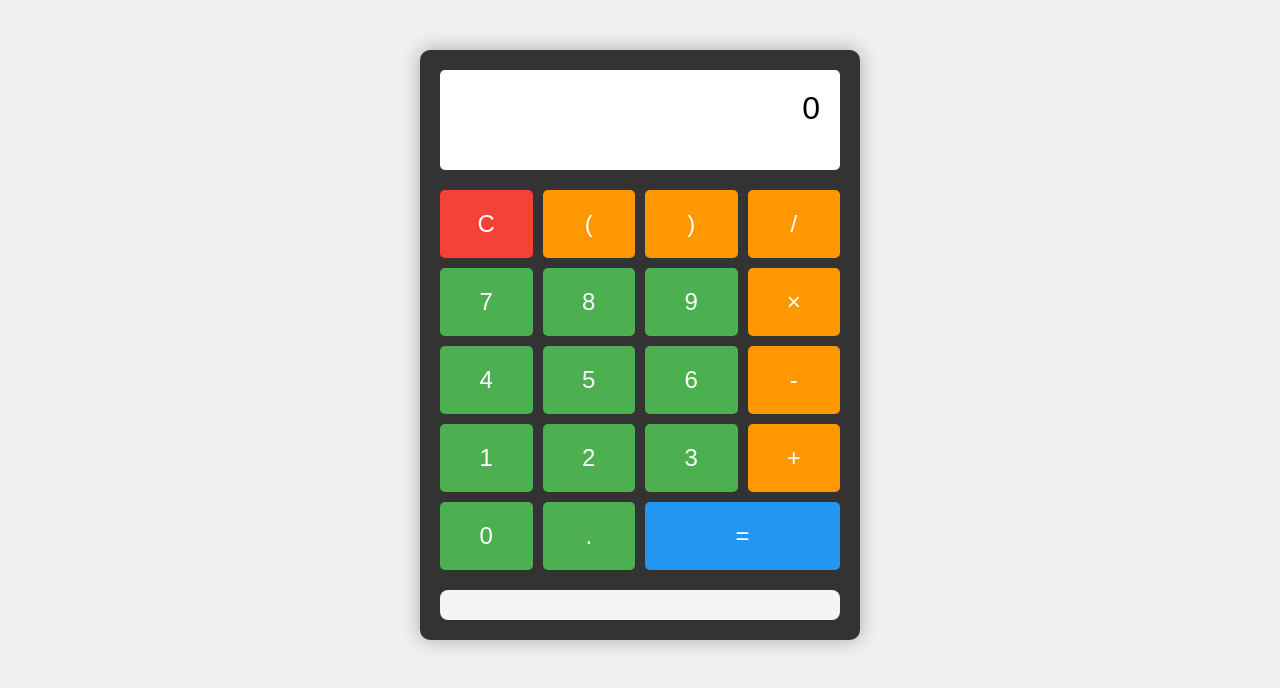
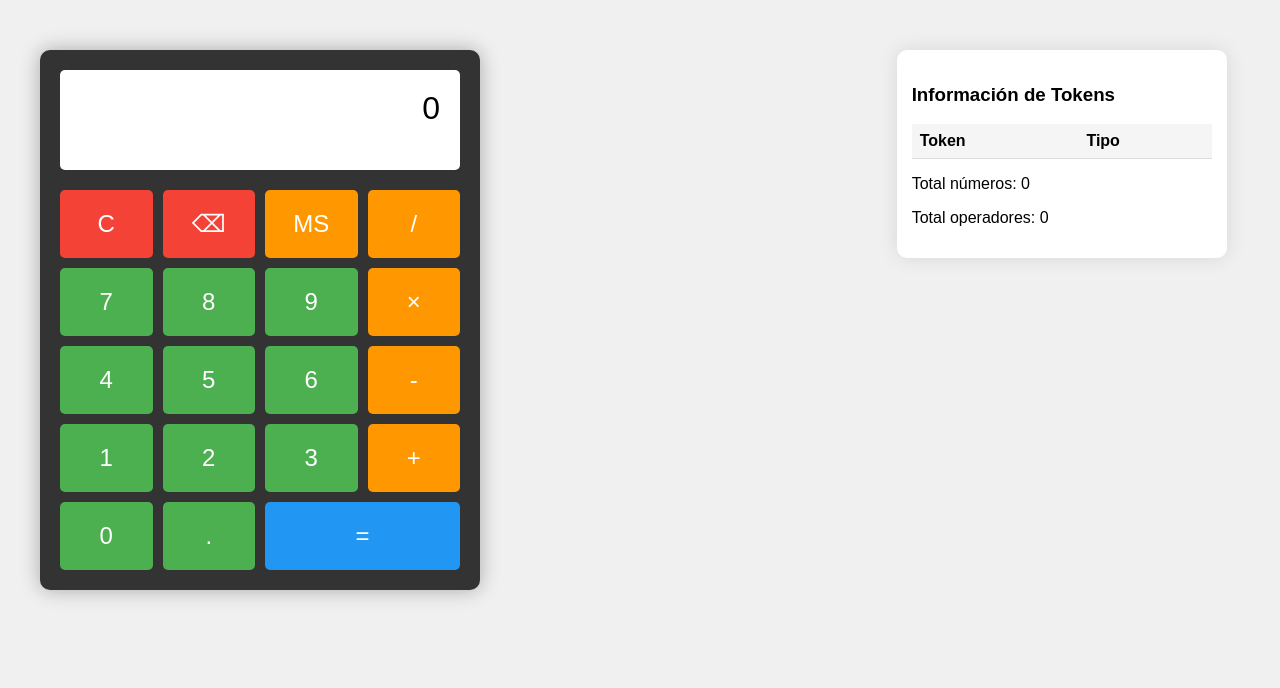
Before and after one commit to arturolongo/Calculadora-Automata, a Django app: page / in a window 1280 px wide. Shown: the top 688 px of the page. Run offline with Django 5.2, Linux system fonts and the light colour scheme; lists and menus that the app fills with data are empty.

Commit message:
Mejora visualización de tokens en tabla con formato estructurado

```diff
--- a/calc/templates/calc/calculadora.html
+++ b/calc/templates/calc/calculadora.html
@@ -12,7 +12,7 @@
 
         .calculadora {
             width: 400px;
-            margin: 50px auto;
+            margin: 0;
             background-color: #333;
             padding: 20px;
             border-radius: 10px;
@@ -78,11 +78,8 @@
         }
 
         .arbol-container {
-            margin-top: 20px;
-            text-align: center;
-            padding: 15px;
-            background-color: #f5f5f5;
-            border-radius: 8px;
+            margin: 0;
+            width: 350px;
         }
 
         .arbol-imagen {
@@ -101,9 +98,49 @@
             color: #666;
             margin-top: 5px;
         }
+
+        .contenedor-principal {
+            display: grid;
+            grid-template-columns: auto auto auto;
+            gap: 20px;
+            max-width: 1200px;
+            margin: 50px auto;
+            align-items: start;
+        }
+
+        .tokens-info {
+            margin: 0 !important;
+            width: 300px;
+            background: white;
+            padding: 15px;
+            border-radius: 10px;
+            box-shadow: 0 0 20px rgba(0,0,0,0.1);
+        }
+
+        .tokens-table {
+            width: 100%;
+            border-collapse: collapse;
+            margin-top: 10px;
+        }
+
+        .tokens-table th, .tokens-table td {
+            padding: 8px;
+            text-align: left;
+            border-bottom: 1px solid #ddd;
+        }
+
+        .tokens-table th {
+            background-color: #f5f5f5;
+            font-weight: bold;
+        }
+
+        .tokens-table tr:hover {
+            background-color: #f9f9f9;
+        }
     </style>
 </head>
 <body>
+    <div class="contenedor-principal">
         <div class="calculadora">
             <div class="pantalla">
                 <div id="expresion">0</div>
@@ -111,8 +148,8 @@
 
             <div class="botones">
                 <button type="button" class="limpiar" onclick="limpiar()">C</button>
-            <button type="button" class="operador" onclick="agregarCaracter('(')">(</button>
-            <button type="button" class="operador" onclick="agregarCaracter(')')">)</button>
+                <button type="button" class="limpiar" onclick="borrarUltimo()">⌫</button>
+                <button type="button" class="operador" onclick="guardarMemoria()">MS</button>
                 <button type="button" class="operador" onclick="agregarCaracter('/')">/</button>
 
                 <button type="button" class="numero" onclick="agregarCaracter('7')">7</button>
@@ -135,6 +172,12 @@
                 <button type="button" class="igual" onclick="calcular()" style="grid-column: span 2">=</button>
             </div>
 
+            <form method="post" id="calculadoraForm">
+                {% csrf_token %}
+                <input type="hidden" name="expresion" id="expresionInput">
+            </form>
+        </div>
+
         <div class="arbol-container">
             {% if imagen_arbol %}
                 <h3>Árbol de la operación:</h3>
@@ -143,10 +186,23 @@
             {% endif %}
         </div>
 
-        <form method="post" id="calculadoraForm">
-            {% csrf_token %}
-            <input type="hidden" name="expresion" id="expresionInput">
-        </form>
+        <div class="tokens-info">
+            <h3>Información de Tokens</h3>
+            <table class="tokens-table">
+                <thead>
+                    <tr>
+                        <th>Token</th>
+                        <th>Tipo</th>
+                    </tr>
+                </thead>
+                <tbody id="lista-tokens">
+                </tbody>
+            </table>
+            <div id="total-tokens">
+                <p>Total números: <span id="total-numeros">0</span></p>
+                <p>Total operadores: <span id="total-operadores">0</span></p>
+            </div>
+        </div>
     </div>
 
     <script>
@@ -178,12 +234,53 @@
             formulario.submit();
         }
 
-        // Manejar el resultado si existe
+        function borrarUltimo() {
+            if (expresionActual.length > 1) {
+                expresionActual = expresionActual.slice(0, -1);
+            } else {
+                expresionActual = '0';
+            }
+            actualizarPantalla();
+        }
+
+        function guardarMemoria() {
+            expresionInput.value = expresionActual;
+            const input = document.createElement('input');
+            input.type = 'hidden';
+            input.name = 'accion';
+            input.value = 'ms';
+            formulario.appendChild(input);
+            formulario.submit();
+        }
+
         const resultado = '{{ resultado|default:"0"|escapejs }}';
         if (resultado !== '0') {
             expresionActual = resultado;
             actualizarPantalla();
         }
     </script>
+
+    {% if tokens_info %}
+        <script>
+            try {
+                const tokensInfo = JSON.parse('{{ tokens_info|safe }}');
+                console.log("Tokens recibidos:", tokensInfo);
+                if (tokensInfo && tokensInfo.lista_tokens) {
+                    const tokensList = document.getElementById('lista-tokens');
+                    tokensList.innerHTML = tokensInfo.lista_tokens.map(token => `
+                        <tr>
+                            <td>${token.valor}</td>
+                            <td>${token.tipo}</td>
+                        </tr>
+                    `).join('');
+
+                    document.getElementById('total-numeros').textContent = tokensInfo.total_numeros || '0';
+                    document.getElementById('total-operadores').textContent = tokensInfo.total_operadores || '0';
+                }
+            } catch (error) {
+                console.error('Error al procesar tokens_info:', error);
+            }
+        </script>
+    {% endif %}
 </body>
 </html>
--- a/calc/views.py
+++ b/calc/views.py
@@ -1,8 +1,11 @@
 from django.conf import settings
 from django.shortcuts import render
 from .utils import generar_arbol_grafico
+from .lexer import CalculadoraLexer
+from .models import Operacion
 import os
 import re
+import json
 
 def calcular(expresion):
     try:
@@ -24,31 +27,61 @@ def calcular(expresion):
 def calculadora(request):
     resultado = None
     imagen_arbol = None
+    tokens_info = None
 
     if request.method == 'POST':
         expresion = request.POST.get('expresion', '')
-        resultado = calcular(expresion)
+        accion = request.POST.get('accion', 'calcular')
 
-        if resultado != "Error":
+        if accion == 'ms':
+            # Guardar en memoria
             try:
-                dot = generar_arbol_grafico(expresion)
-                # Crear nombre único para la imagen
-                nombre_archivo = f'arbol_{hash(expresion)}'
-                # Ruta absoluta para guardar la imagen
-                ruta_static = os.path.join(settings.BASE_DIR, 'calc', 'static', 'calc')
-                # Asegurarse de que el directorio existe
-                os.makedirs(ruta_static, exist_ok=True)
-                # Ruta completa del archivo
-                ruta_imagen = os.path.join(ruta_static, f'{nombre_archivo}')
-                # Generar la imagen
-                dot.render(ruta_imagen, format='png', cleanup=True)
-                # URL para la plantilla
-                imagen_arbol = f'calc/{nombre_archivo}.png'
-                print(f"Imagen generada en: {ruta_imagen}.png")
-            except Exception as e:
-                print(f"Error al generar árbol: {e}")
+                valor = float(expresion)
+                Operacion.objects.create(
+                    expresion='MS',
+                    resultado=valor,
+                    memoria=valor
+                )
+                resultado = expresion
+            except ValueError:
+                resultado = "Error"
+        else:
+            # Procesar expresión
+            lexer = CalculadoraLexer()
+            lexer.build()
+            tokens = lexer.tokenize(expresion)
+
+            # Modificar esta parte para dar formato a los tokens
+            lista_tokens = []
+            for token in tokens:
+                tipo = "Número" if token.type == 'NUMERO' else "Operador"
+                lista_tokens.append({
+                    'valor': token.value,
+                    'tipo': tipo
+                })
+
+            tokens_info = {
+                'lista_tokens': lista_tokens,
+                'total_numeros': lexer.contador_tokens['numeros'],
+                'total_operadores': lexer.contador_tokens['operadores']
+            }
+
+            # Agregar este print para debug
+            print("Tokens Info:", json.dumps(tokens_info, indent=2))
+
+            resultado = calcular(expresion)
+
+            if resultado != "Error":
+                try:
+                    dot = generar_arbol_grafico(expresion)
+                    nombre_archivo = f'arbol_{hash(expresion)}'
+                    imagen_arbol = f'calc/{nombre_archivo}.png'
+                    dot.render(f'calc/static/calc/{nombre_archivo}', format='png', cleanup=True)
+                except Exception as e:
+                    print(f"Error al generar árbol: {e}")
 
     return render(request, 'calc/calculadora.html', {
         'resultado': resultado,
-        'imagen_arbol': imagen_arbol
+        'imagen_arbol': imagen_arbol,
+        'tokens_info': json.dumps(tokens_info) if tokens_info else None
     })
```
Lines whose indentation alone changed are shown as unchanged.
